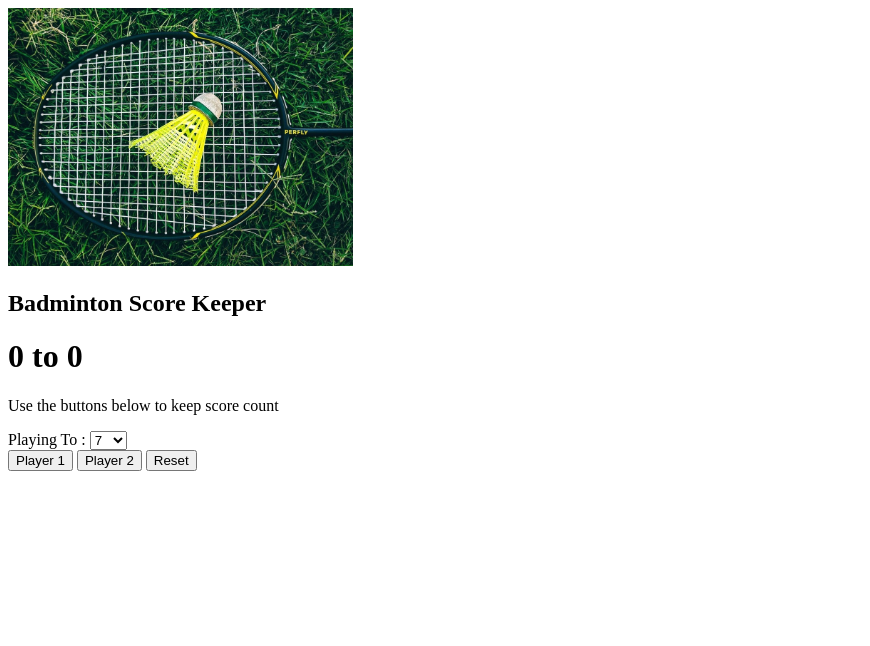
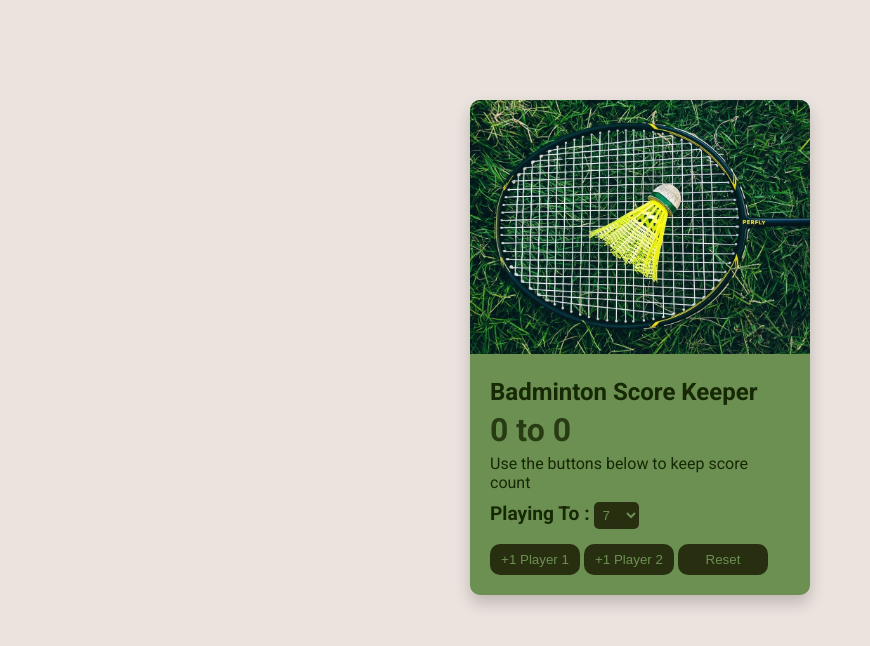
Before and after one commit to imlohit/Badminton-ScoreKeeper, a plain HTML site: page index.html in a window 1280 px wide. Shown: the whole page, without its empty margins (0-870 px from the left). Drawn offline with Linux system fonts and the light colour scheme.

Commit message:
add css styling using green color palette

```diff
--- a/app.js
+++ b/app.js
@@ -1,9 +1,9 @@
-const p1Btn = document.querySelector('.btn1');
-const p2Btn = document.querySelector('.btn2');
+const p1Btn = document.querySelector('#btn1');
+const p2Btn = document.querySelector('#btn2');
 const p1ScoreDisplay = document.querySelector('#player1Score');
 const p2ScoreDisplay = document.querySelector('#player2Score');
 const playingTo = document.querySelector('#playingTo');
-const resetBtn=document.querySelector('.btn3');
+const resetBtn=document.querySelector('#btn3');
 let p1count = 0;
 let p2count = 0;
 let winCount = 7;
--- a/index.html
+++ b/index.html
@@ -5,6 +5,8 @@
     <meta charset="UTF-8">
     <meta http-equiv="X-UA-Compatible" content="IE=edge">
     <meta name="viewport" content="width=device-width, initial-scale=1.0">
+    <link rel="preconnect" href="https://fonts.gstatic.com">
+    <link href="https://fonts.googleapis.com/css2?family=Roboto:wght@400;700&display=swap" rel="stylesheet">
     <link rel="stylesheet" href="style.css">
     <title>Score Keeper</title>
 </head>
@@ -13,10 +15,10 @@
 
     <div class="container">
         <div class="img-holder">
-            <img src="images/badminton.jpg" width="345px" alt="badminton">
+            <img src="images/badminton.jpg" width="340px" alt="badminton">
         </div>
         <div class="main-content">
-            <h2 class="main-header">Badminton Score Keeper</h>
+            <h2 class="main-header">Badminton Score Keeper</h2>
                 <h1 class="main-score-keeper"><span id="player1Score">0</span> to <span id="player2Score">0</span></h1>
                 <p>Use the buttons below to keep score count</p>
                 <label for="playingTo">Playing To :</label>
@@ -32,14 +34,14 @@
                     <option value="15">15</option>
                 </select>
                 <div class="buttons">
-                    <button class="btn1">Player 1</button>
-                    <button class="btn2">Player 2</button>
-                    <button class="btn3">Reset</button>
-                </div>
+                    <button class="btn" id="btn1">+1 Player 1</button>
+                    <button class="btn" id="btn2">+1 Player 2</button>
+                    <button class="btn" id="btn3">Reset</button>
+                </div3
 
         </div>
     </div>
-<script src="app.js"></script>
+    <script src="app.js"></script>
 </body>
 
 </html>
--- a/style.css
+++ b/style.css
@@ -4,3 +4,63 @@
 .loser{
     color: red;
 }
+*{
+    margin: 0;
+    padding: 0;
+    box-sizing: border-box;
+}
+body{
+    background-color: #EBE3DE;
+    font-family: 'Roboto', sans-serif;
+}
+.container{
+    width: 340px;
+    background-color: #6c9052;
+    margin: 100px auto;
+    box-shadow: 0 8px 16px 0 rgba(0,0,0,0.2);
+    color: #172804;
+    overflow: hidden;
+    border-radius: 10px;
+}
+
+.container .main-content{
+    padding: 20px;
+}
+.main-score-keeper{
+    margin: 5px 0;
+    opacity: 0.8;
+}
+.main-content p{
+    margin-bottom: 10px;
+}
+.main-content label{
+    font-weight: 700;
+    font-size: 1.2em;
+}
+.buttons{
+    margin-top: 15px;
+}
+.buttons .btn{
+    width: 30%;
+    padding: 8px;
+    border-radius: 10px;
+    outline: none;
+    border: none;
+    background-color: #282f11;
+    color: #6c9052;
+}
+#playingTo{
+    background-color: #282f11 ;
+    outline: none;
+    width: 15%;
+    color: #6c9052;
+    padding: 5px;
+    border-radius: 5px;
+    border: none;
+}
+#playingTo:hover{
+    box-shadow: 0 8px 16px 0 rgba(0,0,0,0.2);
+}
+.btn:hover{
+    box-shadow: 0 8px 16px 0 rgba(0,0,0,0.2);
+}
```
